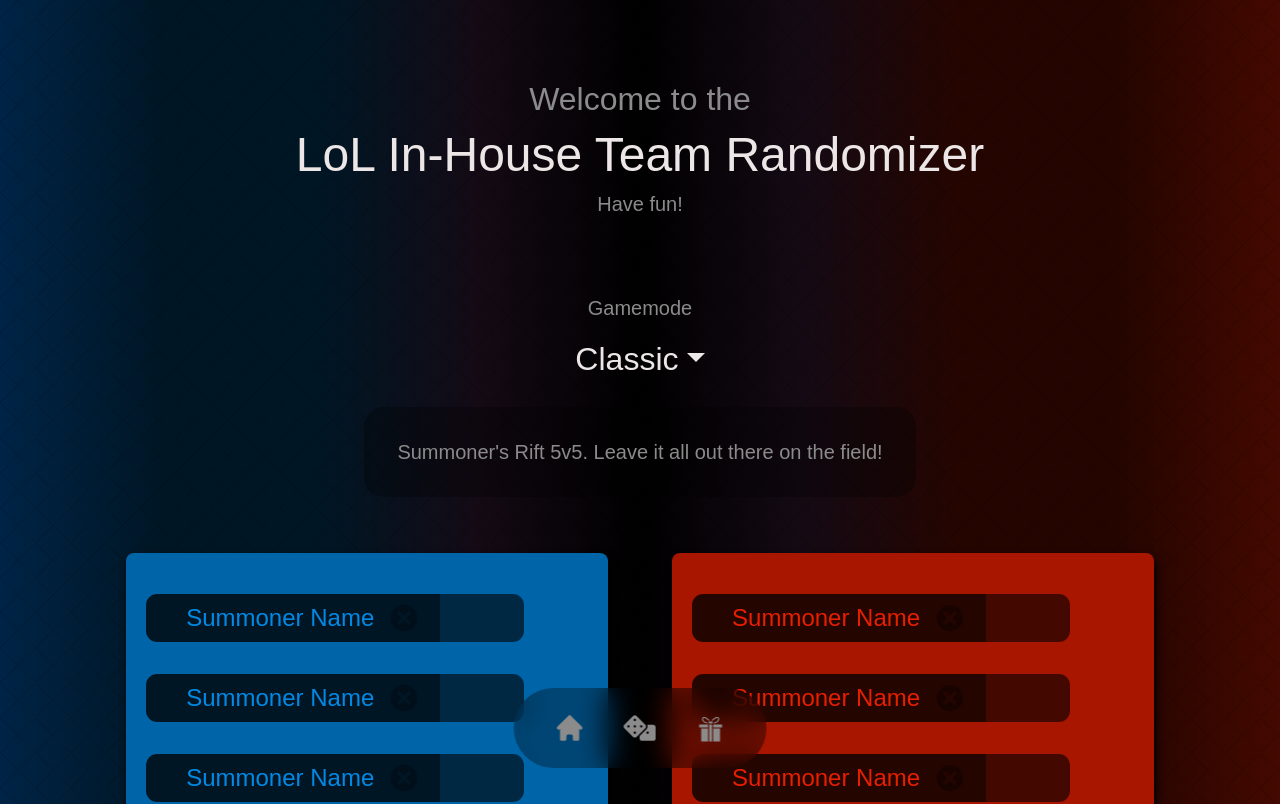
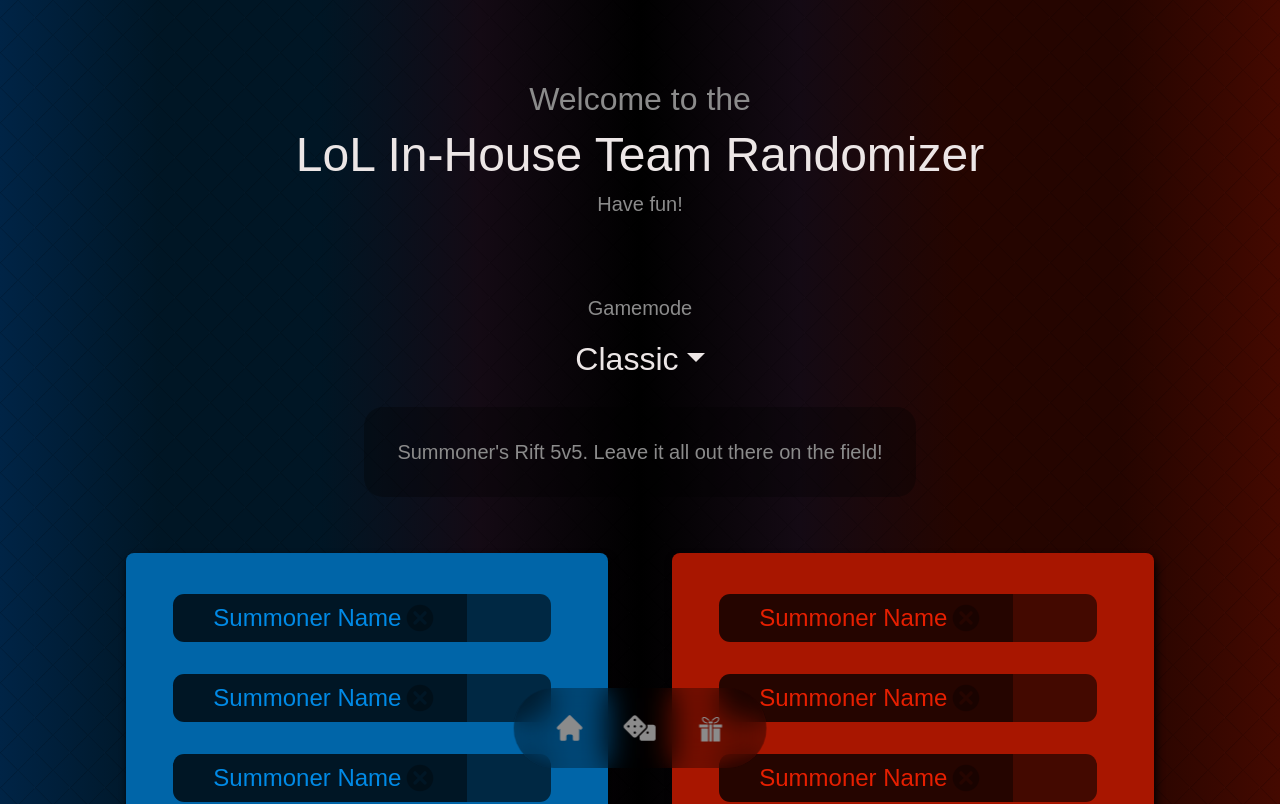
Before and after one commit to AaronTran206/LoLTeamRandomizer, a React app: page / in a window 1280 px wide. Shown: the top 804 px of the page. Built offline with nearby package versions, Linux system fonts and the light colour scheme; a web font is replaced by a local one.

Commit message:
delete button css fixes

```diff
--- a/src/player/player.scss
+++ b/src/player/player.scss
@@ -4,7 +4,7 @@
   width: fit-content;
   height: fit-content;
   position: relative;
-  right: 9.5rem;
+  right: 8.5rem;
   color: $color-dark-transparent;
   font-size: 2.5rem;
   transition: $transition;
--- a/src/teams/teams.scss
+++ b/src/teams/teams.scss
@@ -11,14 +11,9 @@
   box-shadow: 2px 5px 8px black;
 }
 
-.teams__container-header {
-  background-size: 400%;
-  -webkit-background-clip: text;
-  background-clip: text;
-  color: transparent;
-}
-
 .nerf-icon {
+  position: relative;
+  left: 1.7rem;
   background-color: $color-darker-transparent;
   height: 3rem;
   border-radius: 0 0.7rem 0.7rem 0;
@@ -41,6 +36,8 @@
 
 .teams__list {
   input {
+    position: relative;
+    left: 1.7rem;
     font-weight: 500;
     font-size: 1.5rem;
     height: 3rem;
```
Also changed, not shown: 2 other files (tests, documents, lock files or other folders).
